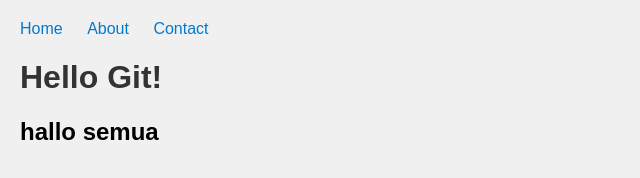
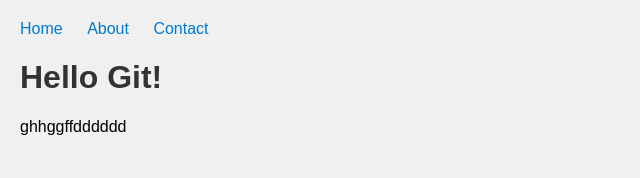
Before and after one commit to RiskiJayaPutra/my-web-project, a plain HTML site: page index.html in a window 1280 px wide. Shown: the whole page, without its empty margins (0-640 px from the left). Drawn offline with Linux system fonts and the light colour scheme.

```diff
--- a/index.html
+++ b/index.html
@@ -13,6 +13,6 @@
  </ul>
  </nav>
  <h1>Hello Git!</h1>
- <h2>hallo semua</h2>
+ghhggffdddddd
 </body>
 </html>
```
